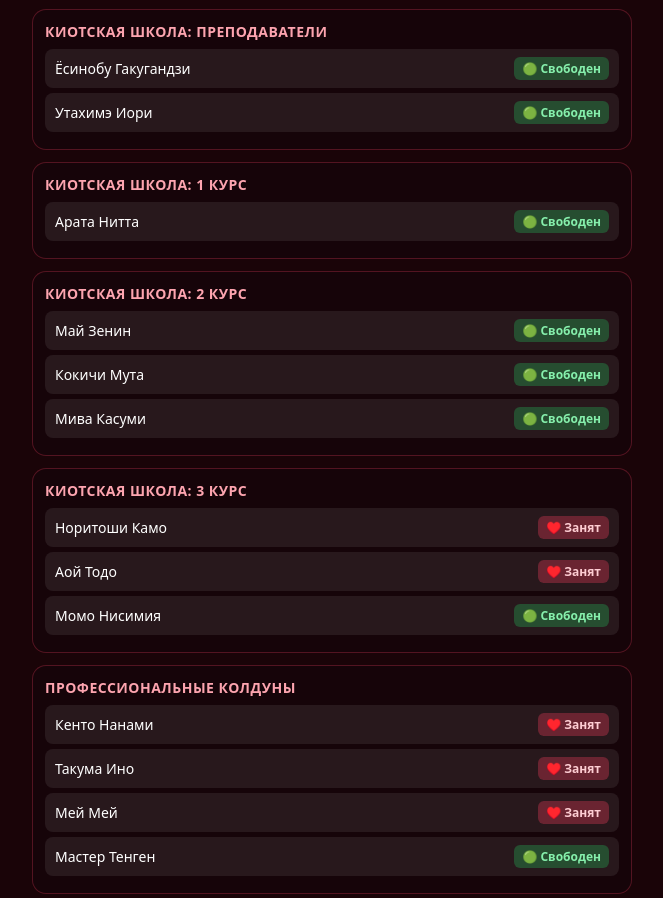
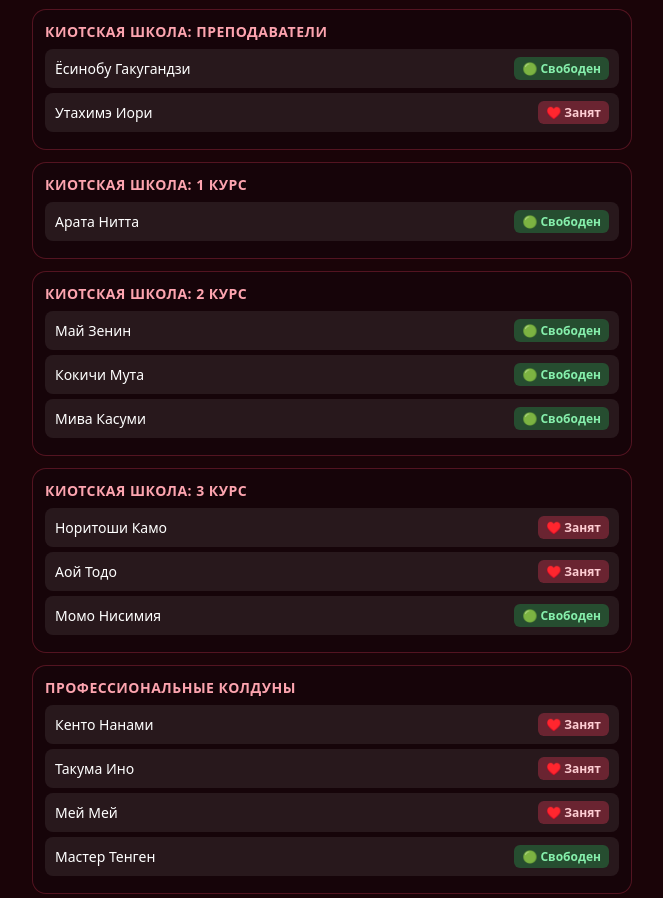
Before and after one commit to hentajsmna-beep/roles-, a plain HTML site: page index.html in a window 1280 px wide. Shown: the part 1264-2162 px from the top of the page, without its empty margins (308-971 px from the left). Drawn offline with Linux system fonts and the light colour scheme.

Commit message:
Update index.html

```diff
--- a/index.html
+++ b/index.html
@@ -69,7 +69,7 @@ data: [
 ["Токийская школа: 1 курс",["Итадори Юджи|z","Мегуми Фушигуро|z","Нобара Кугисаки|z"]],
 ["Токийская школа: 2 курс",["Маки Зенин|z","Тоге Инумаки|s","Панда|s","Юта Оккоцу|z"]],
 ["Токийская школа: 3 курс",["Киндзи Хакари|s","Кирара Хоши|s"]],
-["Киотская школа: Преподаватели",["Ёсинобу Гакугандзи|s","Утахимэ Иори|s"]],
+["Киотская школа: Преподаватели",["Ёсинобу Гакугандзи|s","Утахимэ Иори|z"]],
 ["Киотская школа: 1 курс",["Арата Нитта|s"]],
 ["Киотская школа: 2 курс",["Май Зенин|s","Кокичи Мута|s","Мива Касуми|s"]],
 ["Киотская школа: 3 курс",["Норитоши Камо|z","Аой Тодо|z","Момо Нисимия|s"]],
@@ -85,7 +85,7 @@ csm: {
 title: "🤩ᴇᴧоʙᴇᴋ бᴇнзоᴨиᴧᴀ.",
 bg: "https://i.ibb.co/CpwP520p/104645.jpg",
 data: [
-["Четвертый особый дивизион",["Аки Хаякава|s","Пауэр|s","Капитан Кашибэ|z","Денджи|z","Принз|s","Демон Ангела|s","Химено|s","Фуши|s","Мадока|s","Хироказу Араи|s","Кобени Хигасияма|s","Бим|s","Галгали|s"]],
+["Четвертый особый дивизион",["Аки Хаякава|s","Пауэр|z","Капитан Кашибэ|z","Денджи|z","Принз|s","Демон Ангела|s","Химено|s","Фуши|s","Мадока|s","Хироказу Араи|s","Кобени Хигасияма|s","Бим|s","Галгали|s"]],
 ["Второй дивизион",["Фуруно|s","Номо|s","Като|s","Танабэ|s","Накамура|s","Кусакабэ|s","Тамаоки|s"]],
 ["Первый дивизион",["Субару|s","Ютаро Куросэ|s","Мичико Тендо|s","Мияги|s"]],
 ["Пятый особый дивизион",["Макима|z","Гуаньси|z","Человек-Катана|s","Резе|z"]],
```
